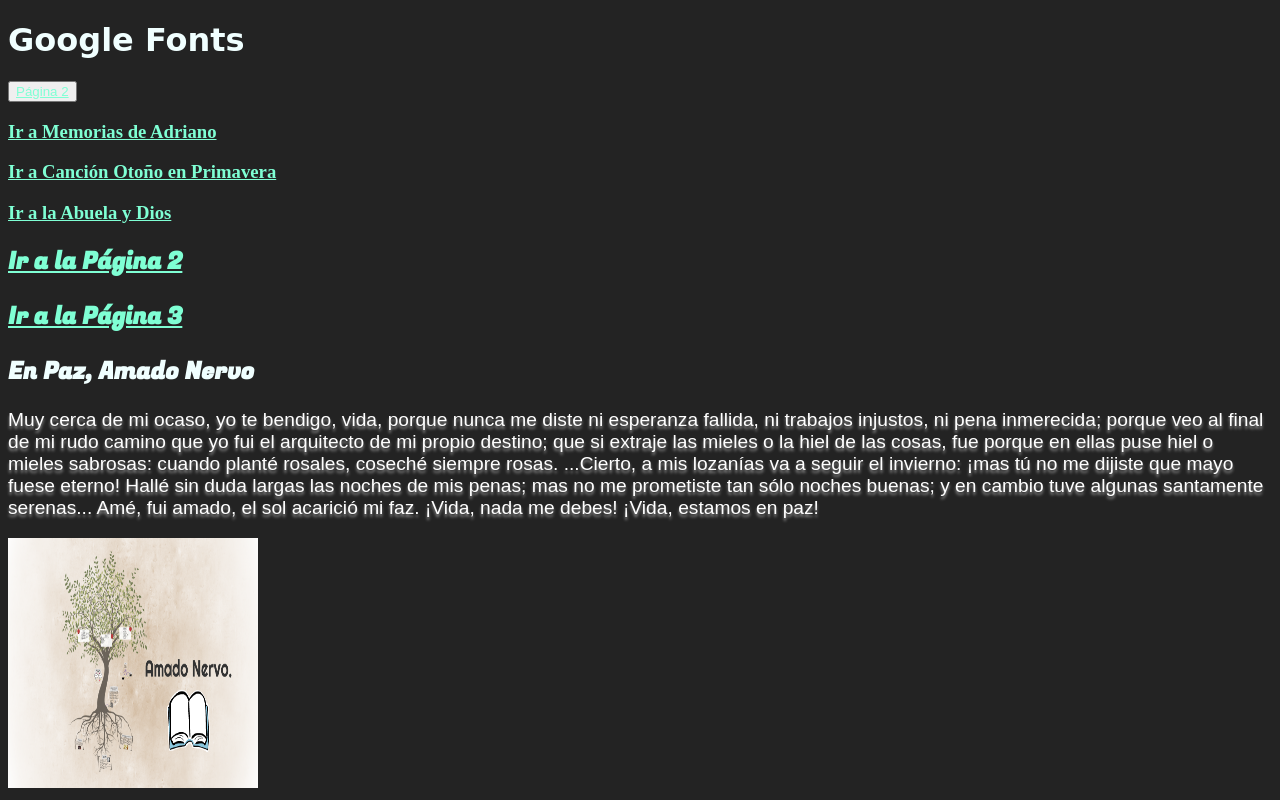
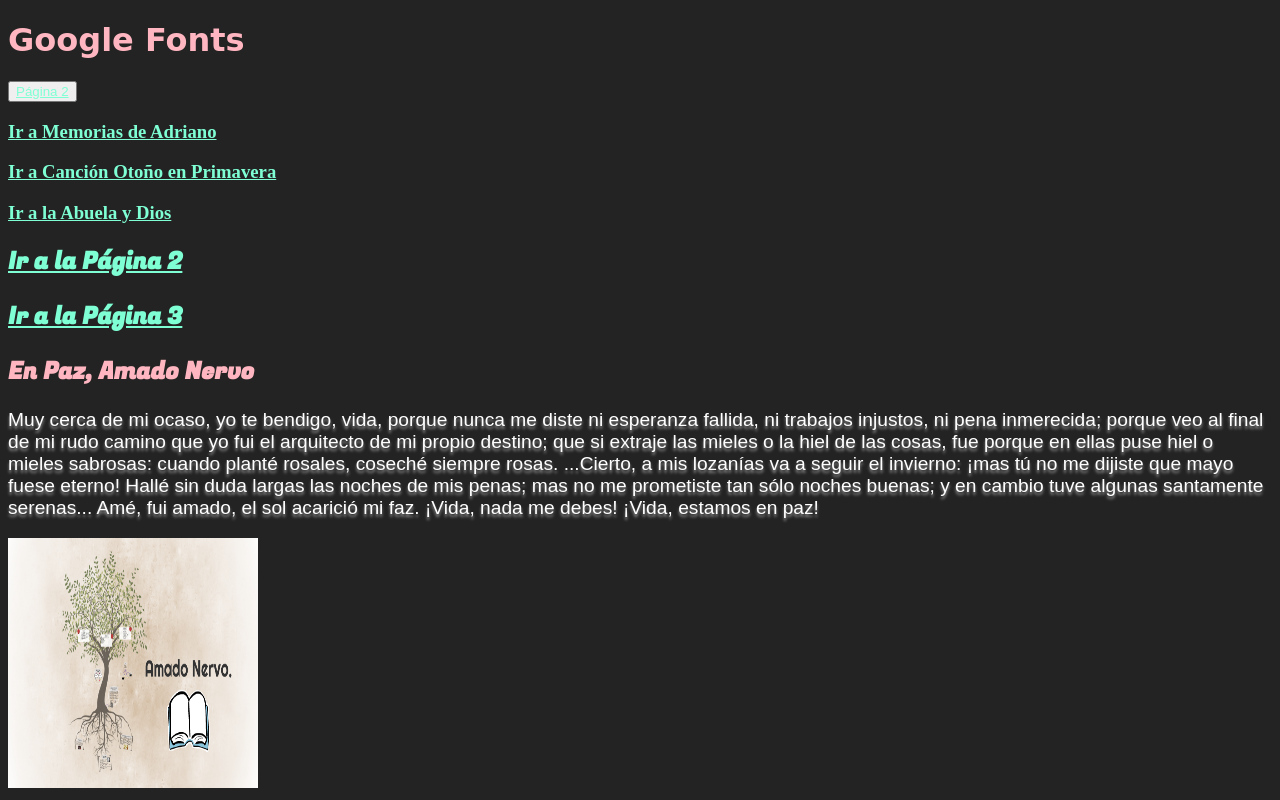
Before and after one commit to giovanix300/giovanix300.github.io, a plain HTML site: page index.html in a window 1280 px wide. Shown: the top 800 px of the page. Drawn offline with Linux system fonts and the light colour scheme; a web font is replaced by a local one.

Commit message:
Update Clase5.css

```diff
--- a/Clase5.css
+++ b/Clase5.css
@@ -1,6 +1,6 @@
 body{
     background-color: #232323;
-    color:azure;
+    color:lightpink;
 }
 
 h1{
```
